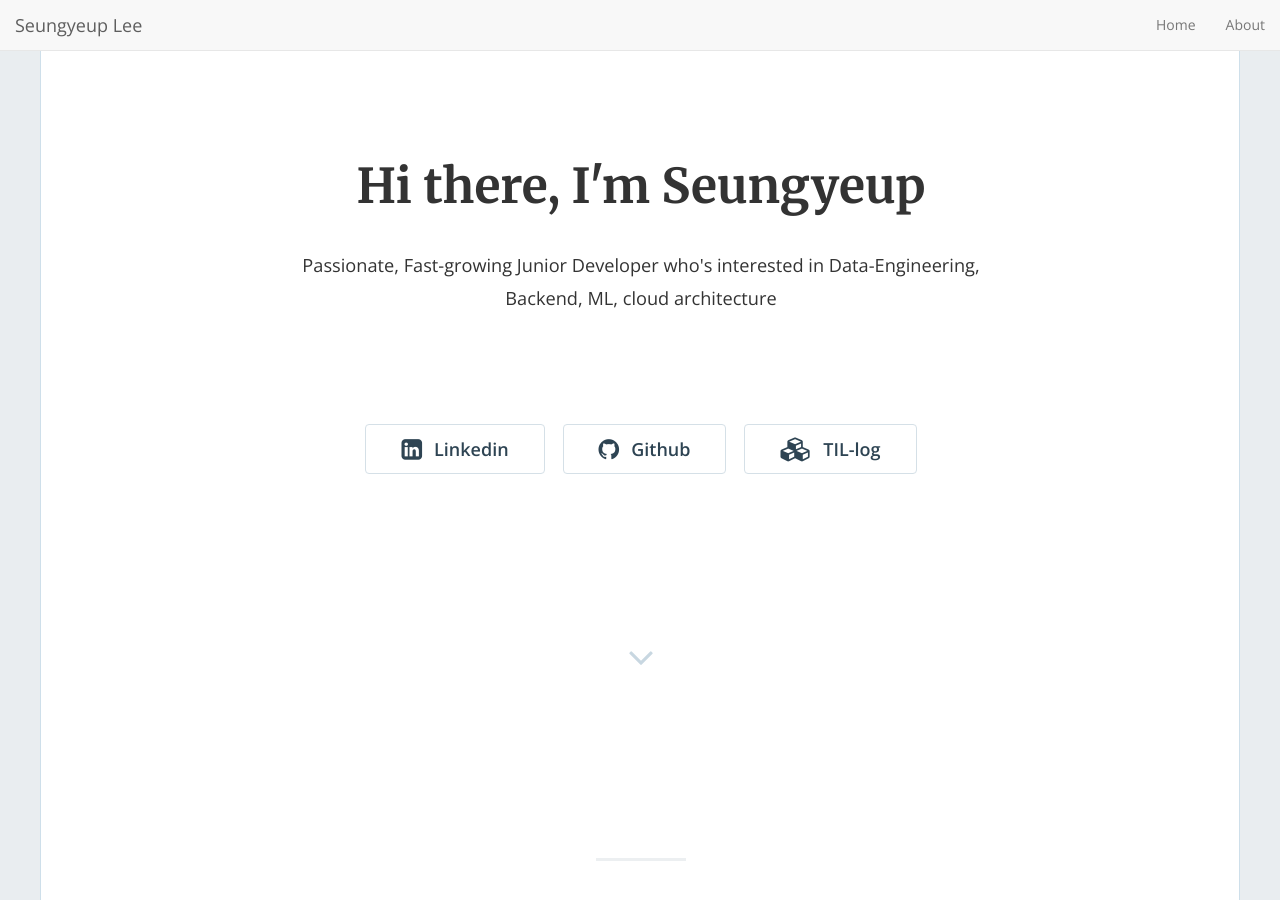
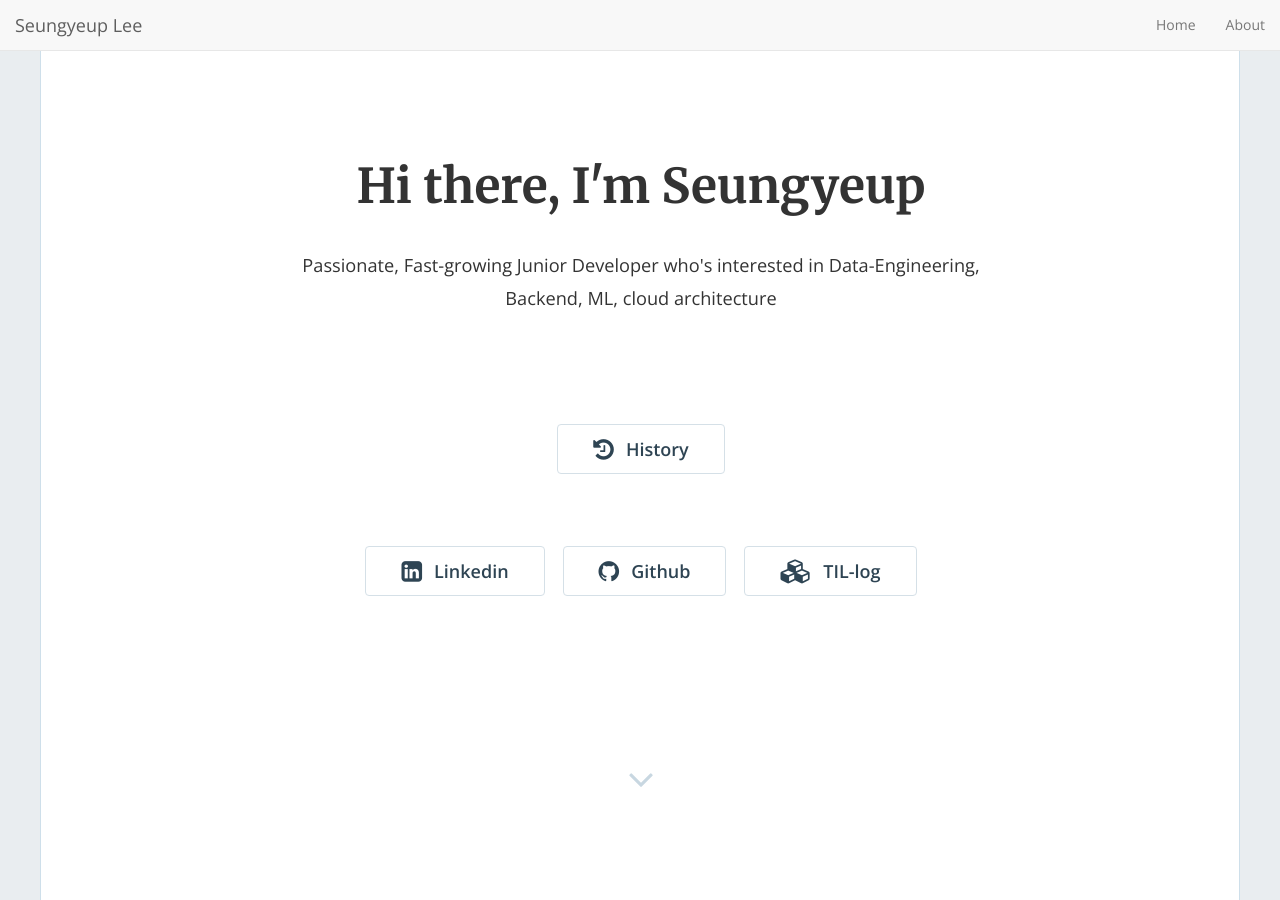
Before and after one commit to Seungyeup/Seungyeup.github.io, a Jekyll site: the page built from index.html, in a window 1280 px wide and 900 px high. Built offline with Jekyll 4.4.1, drawn with Linux system fonts in a browser that asks for light colours; nearby versions of some CDN libraries; the list of posts is cut into pages by our own code.

Commit message:
add history tab

```diff
--- a/_includes/home-hero.html
+++ b/_includes/home-hero.html
@@ -12,6 +12,16 @@
             %} {% endif %}
           </p>
           {% endif %}
+
+          <div class="hero-buttons">
+            {% if site.blog_old_username != '' %}
+            <a href="https://{{ site.blog_old_username }}"
+              ><button class="btn btn-default btn-lg">
+                <i class="fa fa-history fa-lg"></i>History
+              </button></a
+            >
+            {% endif %}
+          </div>
 
           <div class="hero-buttons">
             <!-- {% if site.blog_old_username != '' %}
```
